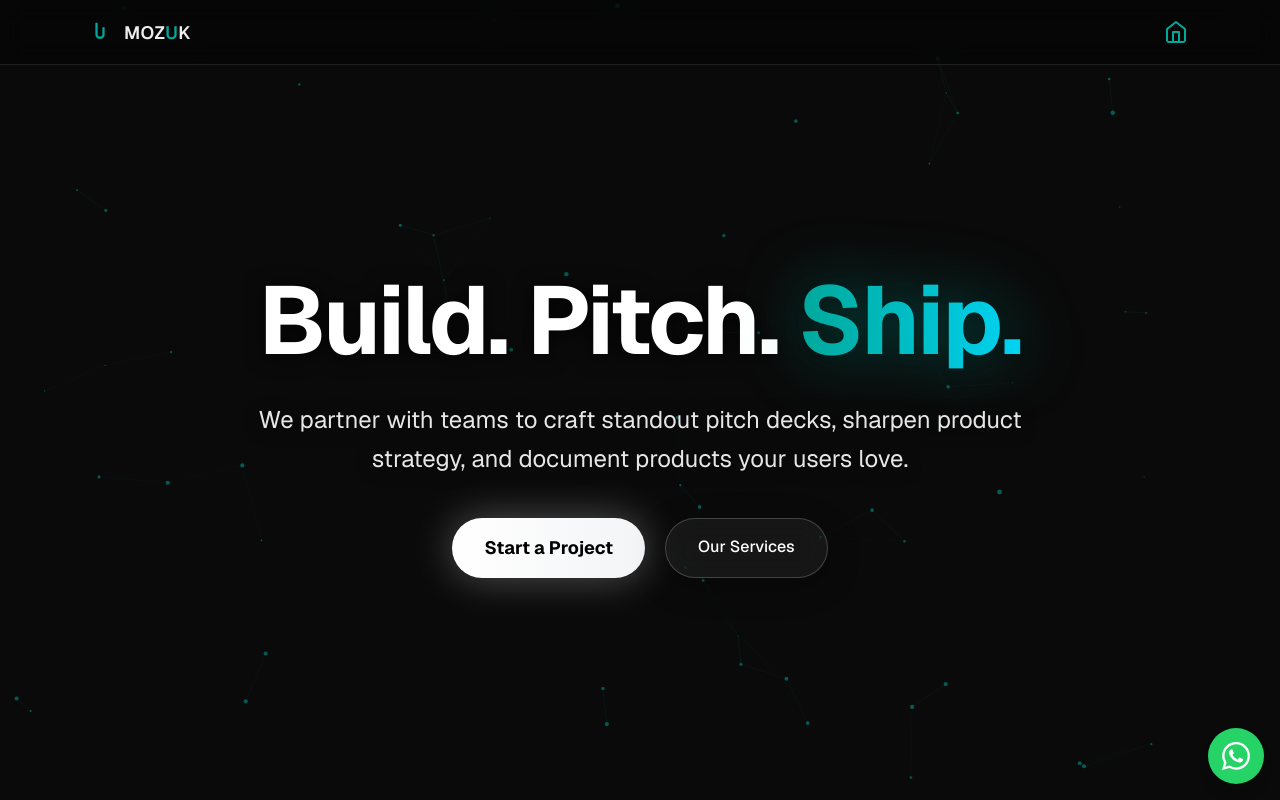
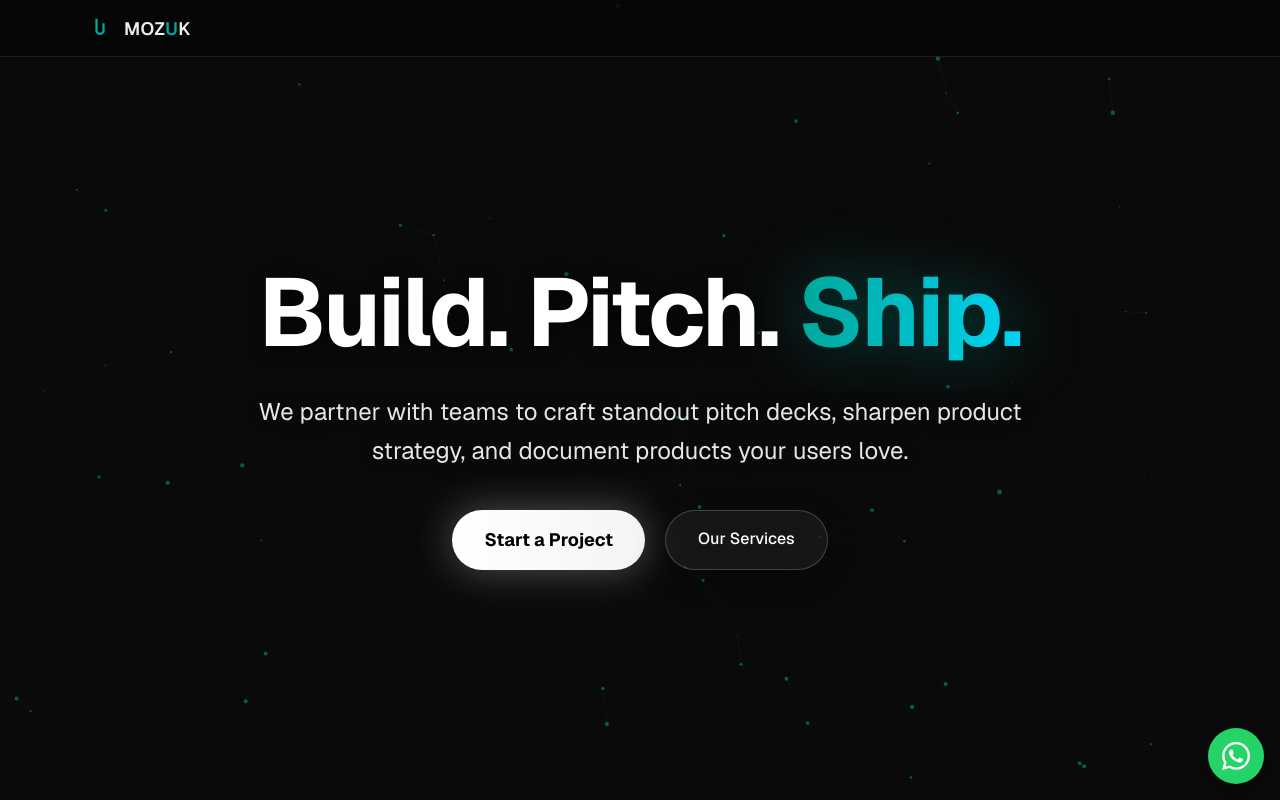
Before and after one commit to Drakhtar359/mozuk-site, a Next.js app in the folder apps/web/: page / in a window 1280 px wide. Shown: the top 800 px of the page. Built offline with nearby package versions, Linux system fonts and the light colour scheme.

Commit message:
Remove redundant home icon from navigation bar

```diff
--- a/apps/web/src/components/Navigation.tsx
+++ b/apps/web/src/components/Navigation.tsx
@@ -20,35 +20,6 @@ export default function Navigation() {
           MOZ<span className="text-[var(--brand)]">U</span>K
         </span>
       </Link>
-
-      <Link
-        href="/"
-        className="inline-flex items-center justify-center w-10 h-10 hover:opacity-80 transition"
-        title="Home"
-      >
-        <svg
-          width="24"
-          height="24"
-          viewBox="0 0 24 24"
-          fill="none"
-          className="text-[var(--brand)]"
-        >
-          <path
-            d="M3 9L12 2L21 9V20C21 20.5304 20.7893 21.0391 20.4142 21.4142C20.0391 21.7893 19.5304 22 19 22H5C4.46957 22 3.96086 21.7893 3.58579 21.4142C3.21071 21.0391 3 20.5304 3 20V9Z"
-            stroke="currentColor"
-            strokeWidth="2"
-            strokeLinecap="round"
-            strokeLinejoin="round"
-          />
-          <path
-            d="M9 22V12H15V22"
-            stroke="currentColor"
-            strokeWidth="2"
-            strokeLinecap="round"
-            strokeLinejoin="round"
-          />
-        </svg>
-      </Link>
     </nav>
   );
 }
```
